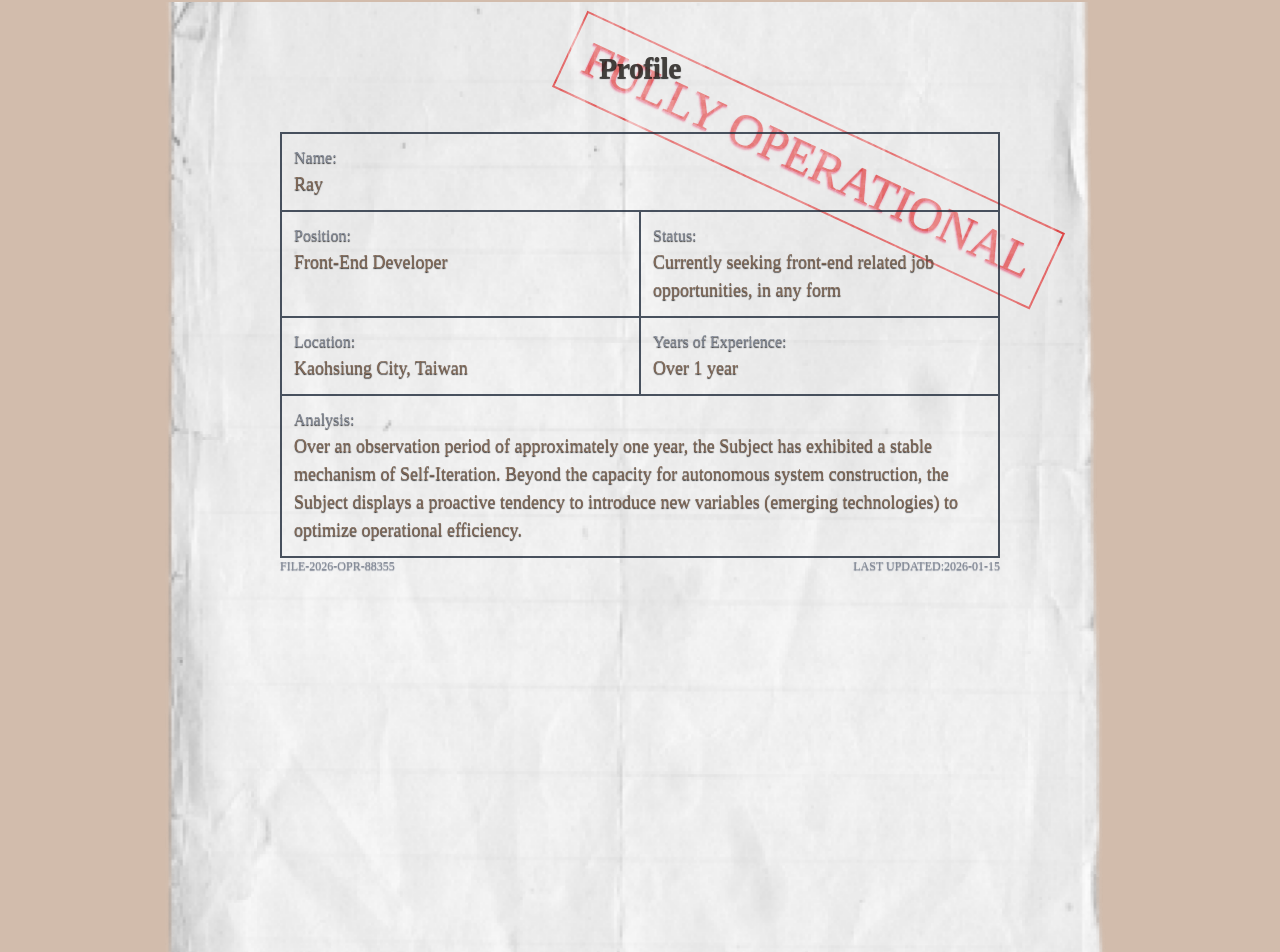
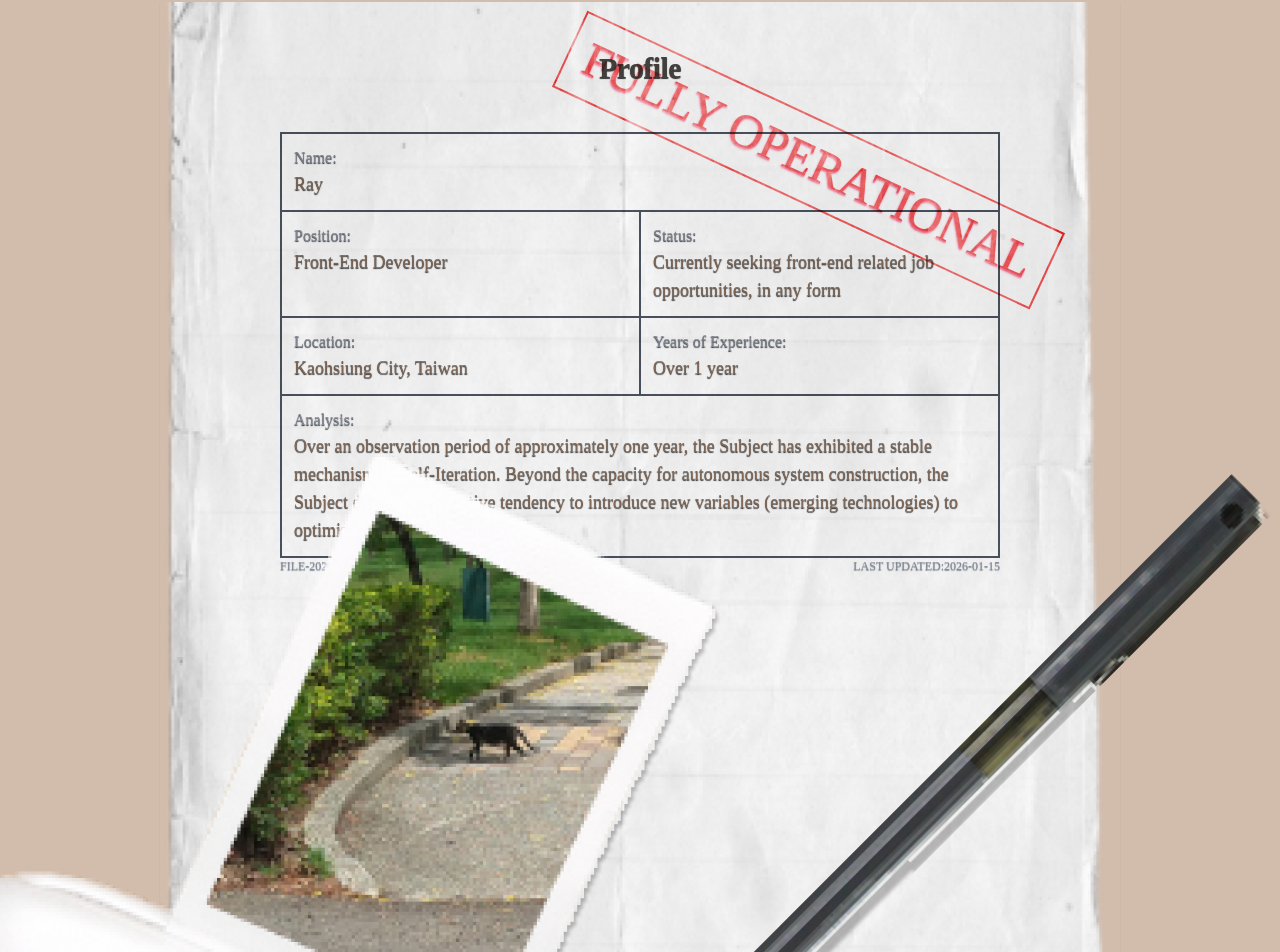
Before and after one commit to raylanraylan/personalWebsite, a Vue app: page / in a window 1280 px wide. Shown: the part 878-1830 px from the top of the page. Built offline with nearby package versions, Linux system fonts and the light colour scheme; a web font is replaced by a local one.

Commit message:
feat: Implement a new desktop header layout and introduce image utility composables for URL resolution and aspect ratio calculation.

```diff
--- a/src/components/layout/About.vue
+++ b/src/components/layout/About.vue
@@ -1,6 +1,5 @@
 <script setup lang="ts">
-import { defineProps, ref, onMounted } from 'vue';
-import paperImg from '@/assets/images/paper.webp';
+import { defineProps, ref, onMounted, type Ref } from 'vue';
 
 import Card from '../ui/card/Card.vue';
 import CardHeader from '../ui/card/CardHeader.vue';
@@ -13,14 +12,34 @@ const props = defineProps<{
   fileNumber: string;
 }>();
 
+function imgUrl(url: string) {
+  return new URL(url, import.meta.url).href
+}
+
+const paperImgUrl = imgUrl('/src/assets/images/paper.webp');
 const aspectRatio = ref('auto');
+const penImgUrl = imgUrl('/src/assets/images/pen.webp');
+const cameraImgUrl = imgUrl('/src/assets/images/camera.webp');
 
-onMounted(() => {
-  const img = new Image();
-  img.src = paperImg;
-  img.onload = () => {
-    aspectRatio.value = `${img.naturalWidth} / ${img.naturalHeight}`;
-  }
+// 這樣寫 await 才有意義
+function imgSize(url: string, variable?: Ref<string>): Promise<void> {
+  return new Promise((resolve) => {
+    const img = new Image();
+    img.src = url;
+    img.onload = () => {
+      if (variable) {
+        variable.value = `${img.naturalWidth} / ${img.naturalHeight}`;
+      }
+      resolve(); // 載入完成，結束 Promise
+    };
+    img.onerror = () => resolve(); // 失敗也要結束，避免 await 卡死
+  });
+}
+
+onMounted(async () => {
+  await imgSize(paperImgUrl, aspectRatio);
+  await imgSize(penImgUrl);
+  await imgSize(cameraImgUrl);
 });
 
 const updatedDate = '2026-01-15';
@@ -35,21 +54,20 @@ const aboutItems = [
 
 </script>
 <template>
-  <section class="bg-[linear-gradient(180deg, hsl(0 0% 1% / 1), transparent)]">
+  <section class="bg-[linear-gradient(180deg, hsl(0 0% 1% / 1), transparent)] relative">
     <h2 class="text-center text-xl mb-3 sm:text-3xl sm:mb-10 lg:hidden">{{ $t('profile_section') }}</h2>
-    <Card :style="{ aspectRatio: aspectRatio }"
-      class="bg-paper lg:bg-transparent lg:bg-[url('@/assets/images/paper.webp')] bg-size-[100%_100%] h-auto bg-top bg-no-repeat sm:p-12 lg:px-30 py-20 relative lg:border-0 lg:shadow-[px_2px_5px_2px_rgba(255,255,255,1)]">
+    <Card :style="{ aspectRatio: aspectRatio, backgroundImage: `url(${paperImgUrl})` }"
+      class="bg-paper lg:bg-transparent bg-size-[100%_100%] h-auto bg-top sm:p-12 lg:px-30 py-20 relative lg:border-0 lg:bg-no-repeat">
       <CardHeader class="p-0">
         <h3
-          class="sm:text-5xl status-danger p-4 border-2 border-danger uppercase absolute right-[5%] top-[10%] rotate-25 lg:opacity-80 text-shadow-sm text-shadow-red-500 mix-blend-color-burn filter-blur-sm">
-          {{
-            $t('about.stamp') }}</h3>
+          class="sm:text-5xl status-danger p-4 border-2 border-danger uppercase absolute right-[5%] top-[10%] rotate-25 text-shadow-sm text-shadow-red-500 mix-blend-color-burn filter-blur-sm">
+          {{ $t('about.stamp') }}</h3>
         <CardTitle>
           <h2
             class="text-center text-xl mb-3 sm:text-3xl sm:mb-10 lg:text-ink-black lg:opacity-80 lg:text-shadow-xs lg:text-shadow-black hidden lg:block">
             {{ $t('profile_section') }}</h2>
         </CardTitle>
-        <CardDescription class="lg:mix-blend-darken lg:opacity-80 lg:text-shadow-xs lg:text-shadow-black">
+        <CardDescription class="lg:mix-blend-multiply lg:opacity-80 lg:text-shadow-xs lg:text-shadow-black">
           <div class="grid grid-cols-1 sm:grid-cols-2 gap-4 lg:gap-0 lg:border-t-2 lg:border-l-2 lg:border-gray-800">
             <div v-for="item in aboutItems" :key="item" class="lg:p-3 lg:border-b-2 lg:border-r-2 lg:border-gray-800"
               :class="item === 'name' ? 'sm:col-span-2' : ''">
@@ -73,5 +91,7 @@ const aboutItems = [
         <span>{{ $t('about.footer.updated') }}{{ $t('about.colon') }}{{ updatedDate }}</span>
       </CardFooter>
     </Card>
+    <img :src="penImgUrl" class="absolute right-[20%] bottom-[10%] rotate-45" />
+    <img :src="cameraImgUrl" class="absolute left-0 bottom-0" />
   </section>
 </template>
```
